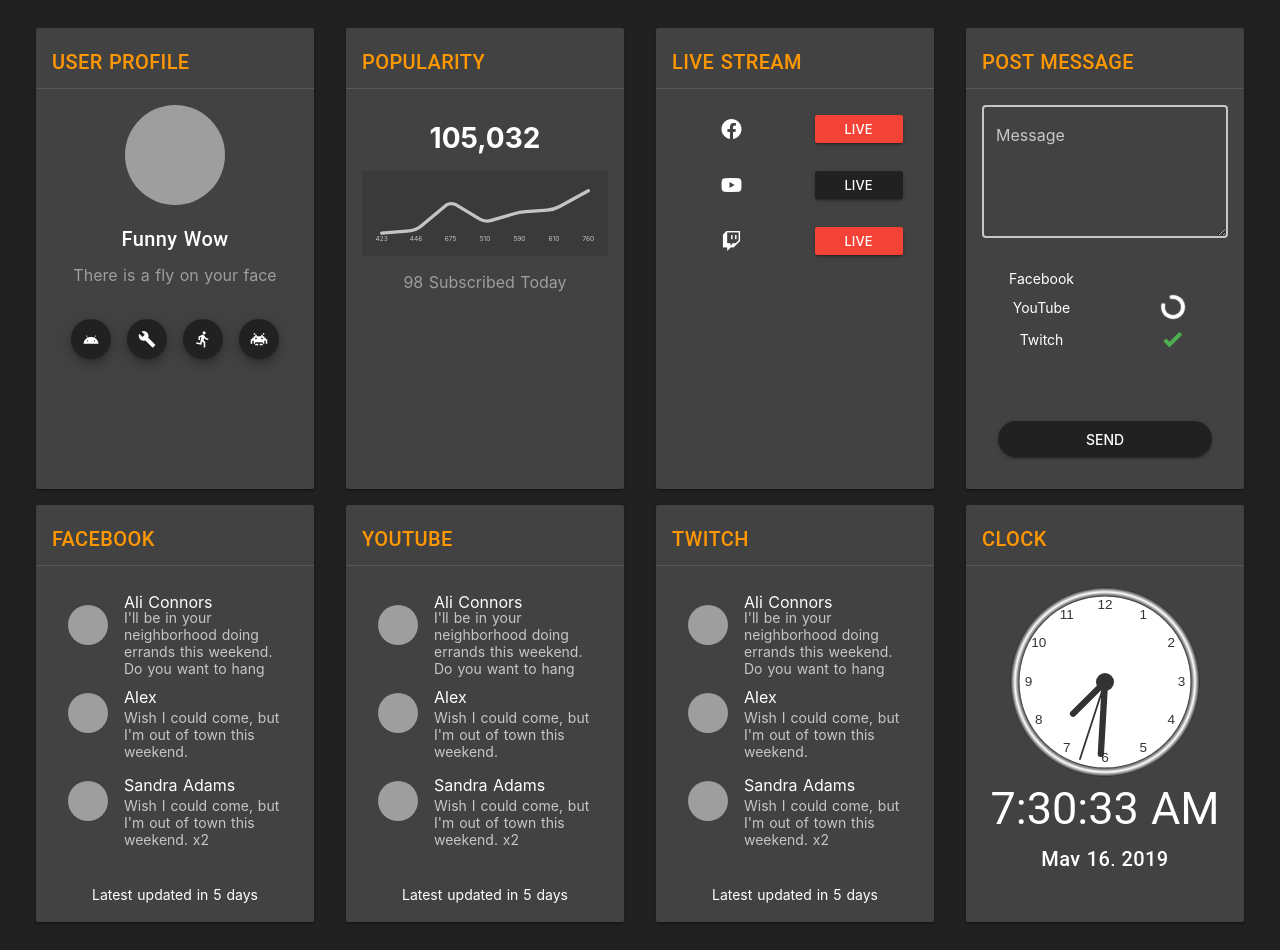
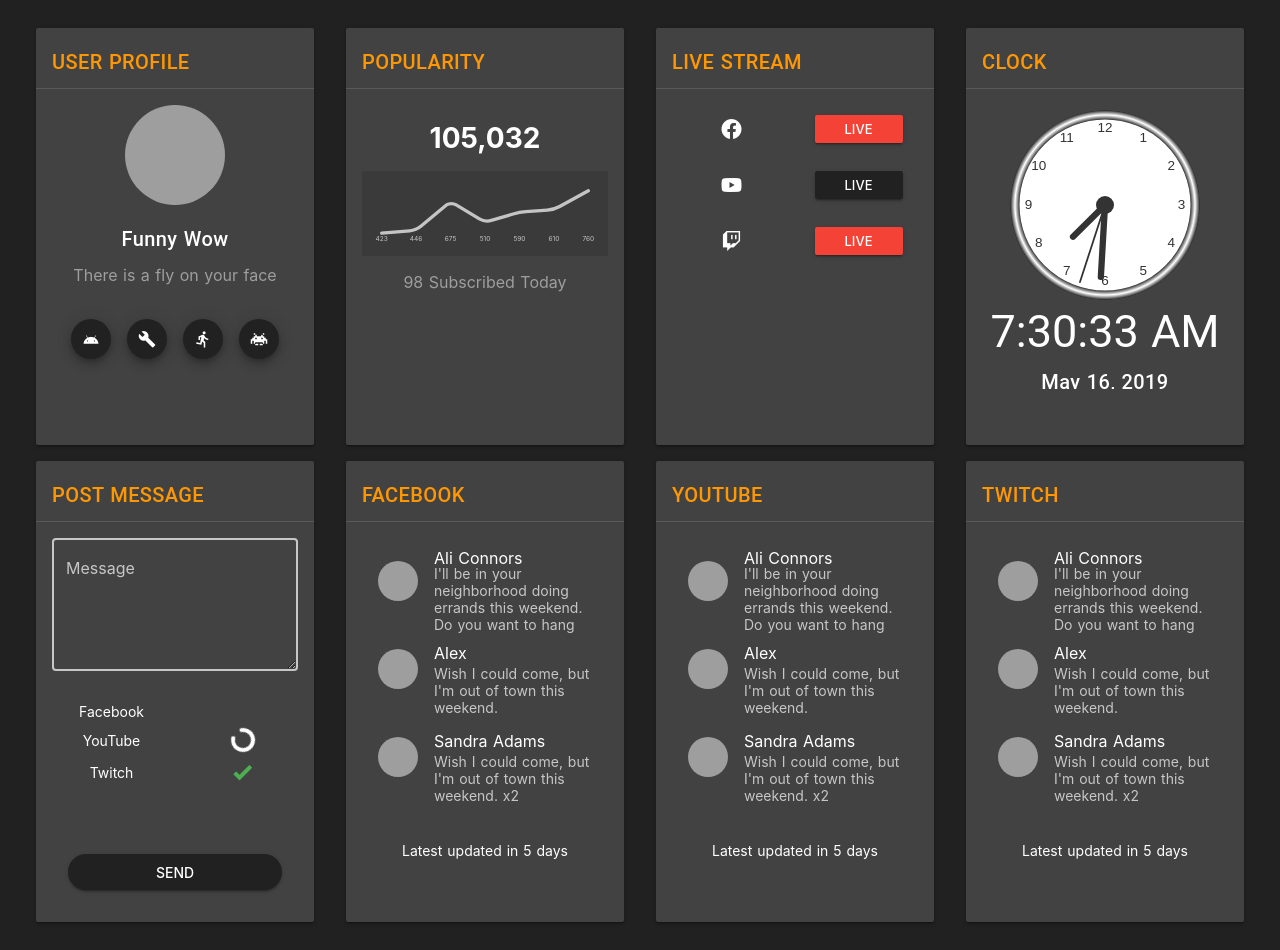
Before and after one commit to yzgan/nuxt_vue_streamer_dashboard, a Nuxt app: page / in a window 1280 px wide. Built offline with nearby package versions, Linux system fonts and the light colour scheme; grey boxes are pictures that could not be loaded.

Commit message:
update preview picture

```diff
--- a/pages/index.vue
+++ b/pages/index.vue
@@ -9,11 +9,11 @@
       </UserProfile>
       <Popularity />
       <LiveStream />
+      <Clock />
       <SocialForm />
       <SocialComment source="facebook" />
       <SocialComment source="youtube" />
       <SocialComment source="Twitch" />
-      <Clock />
     </v-layout>
   </v-container>
 </template>
```
Also changed, not shown: preview.png, 1 other file (tests, documents, lock files or other folders).
